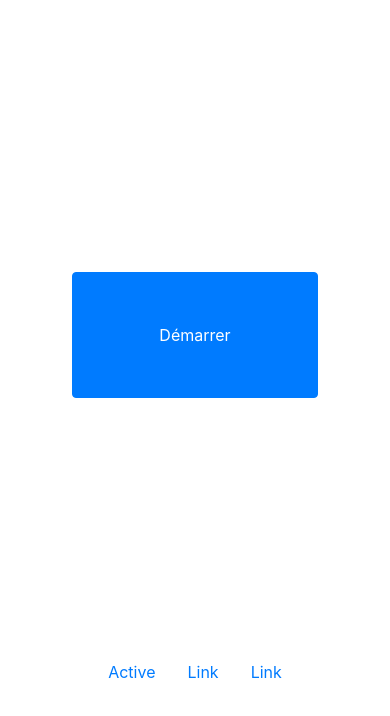
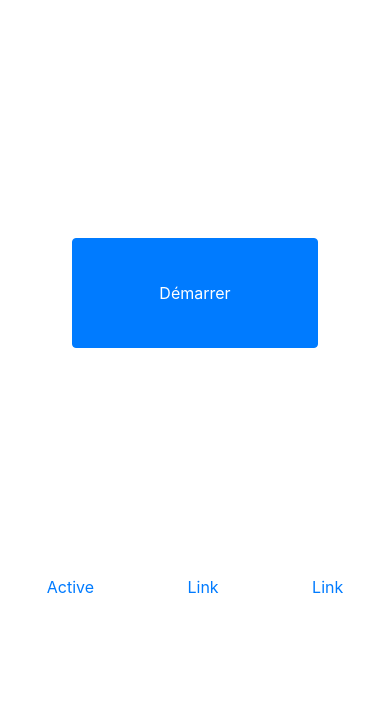
Before and after one commit to royce76/Pairs_Games, a website built with Parcel: page index.html in a window 390 px wide. Shown: the part 108-824 px from the top of the page. Built offline with nearby package versions, Linux system fonts and the light colour scheme.

Commit message:
on responsive

```diff
--- a/index.html
+++ b/index.html
@@ -28,13 +28,13 @@
     </header>
     <main class="container">
       <div class="row">
-        <div class="col-10 row offset-1 bg" id="cardDiv">
+        <div class="col-10 row offset-1" id="cardDiv">
           <!--pairs games are created on JS, container and row is used for display images-->
         </div>
       </div>
     </main>
     <footer>
-      <ul class="nav justify-content-center">
+      <ul class="nav d-flex justify-content-around">
         <li class="nav-item">
           <a class="nav-link active" href="#">Active</a>
         </li>
--- a/js/main.js
+++ b/js/main.js
@@ -1,4 +1,4 @@
-document.getElementById("cardDiv").style.height = "75vh";
+document.getElementById("cardDiv").style.height = "65vh";
 
 //main array of sources images
 let imgArray = ['img/aigle.png', 'img/canard.png', 'img/flammand.png', 'img/fly.png', 'img/penguin.png', 'img/singer.png',
```
